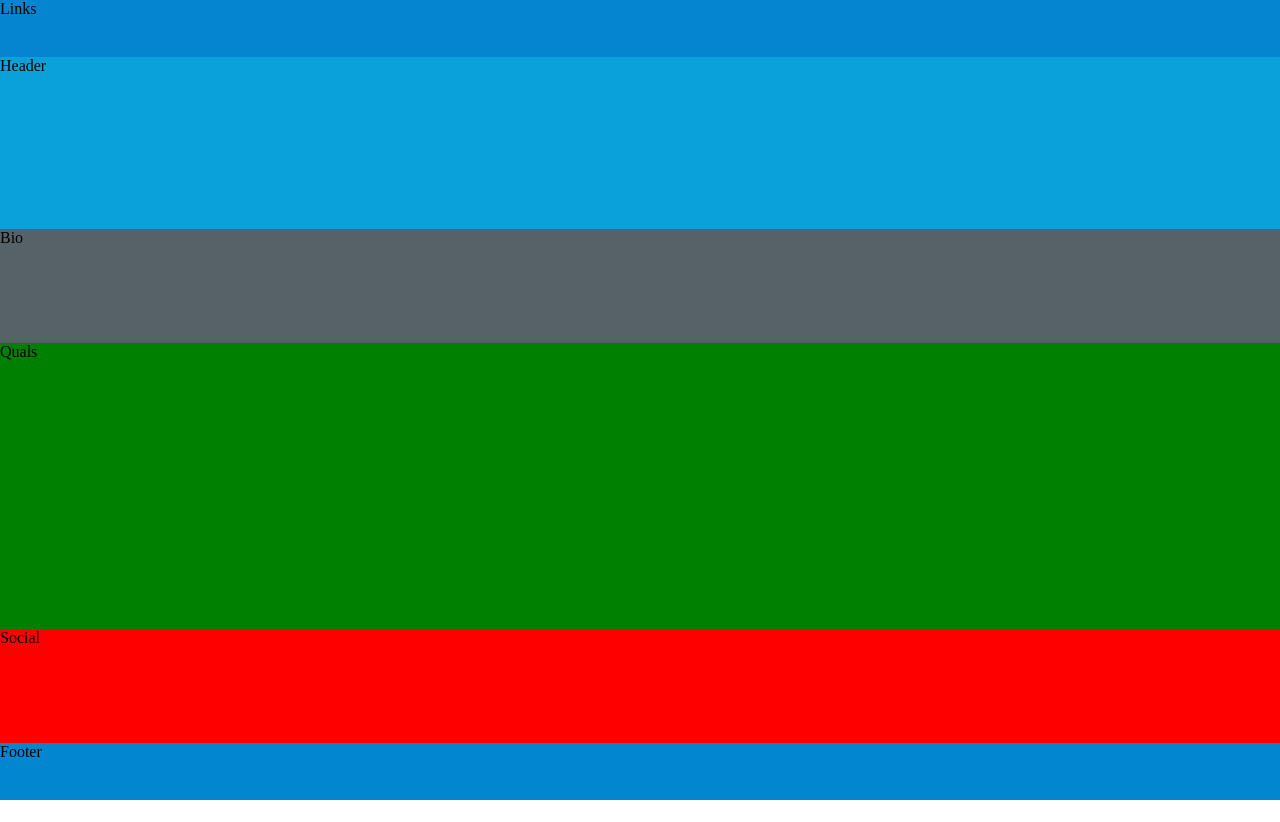
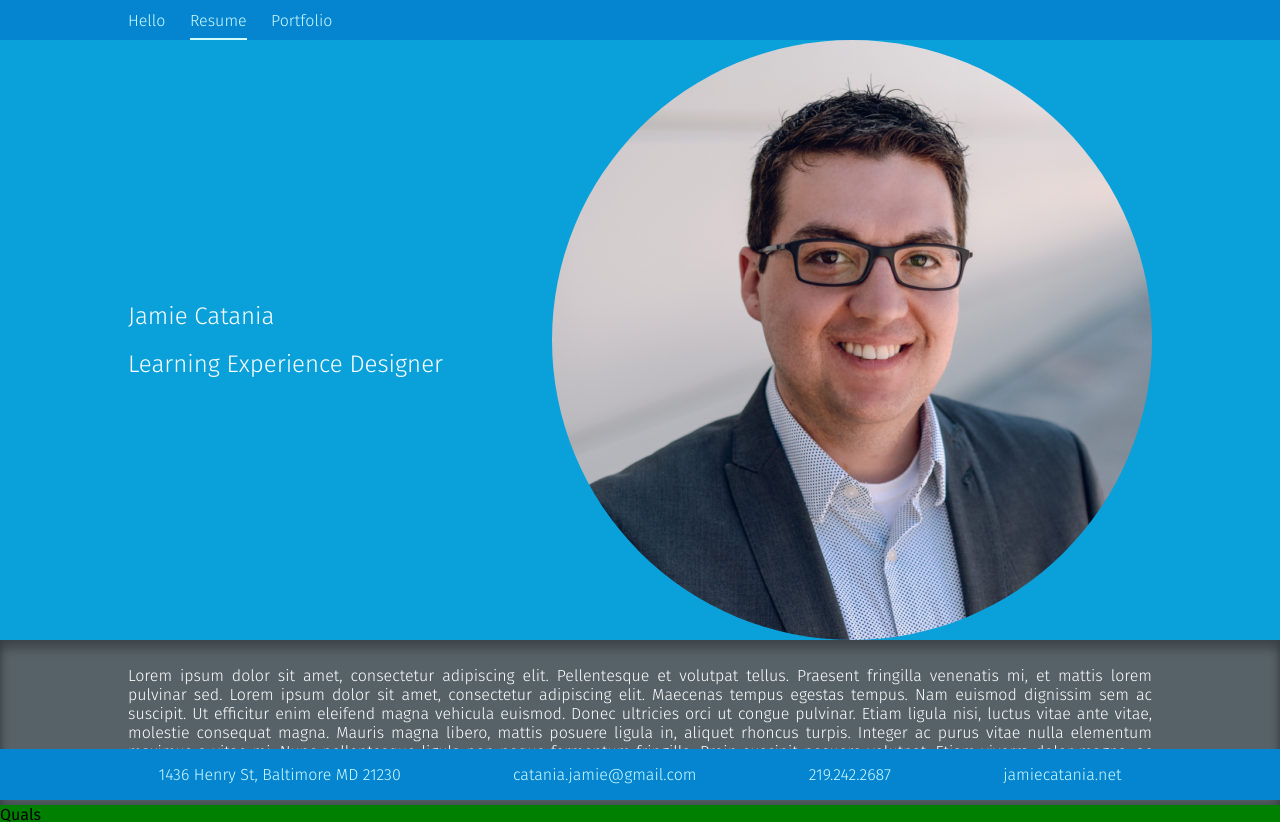
Before and after one commit to jamiecatania/resume, a plain HTML site: page index2.html in a window 1280 px wide. Shown: the top 822 px of the page. Before the commit the page ends 800 px from the top, so only its background shows below. Drawn offline with Linux system fonts and the light colour scheme.

Commit message:
First Commit

```diff
--- a/index2.html
+++ b/index2.html
@@ -8,23 +8,52 @@
 <body>
   <div class="main-content">
     <div class="nav-container">
-      Links
+      <div class="links">
+        <a href="#" class="link">Hello</a>
+        <a href="#" class="link current">Resume</a>
+        <a href="#" class="link">Portfolio</a>
       </div>
+    </div>
+    <section class="header">
       <div class="header-container">
-      Header
+        <div class="name">
+          <h1>Jamie Catania</h1>
+          <h2>Learning Experience Designer</h2>
         </div>
+        <div class="image">
+          <img src="./images/Catania_headshot_sq-300x300@2x.jpg" name="Headshot" />
+        </div>
+      </div>
+    </section>
     <div class="bio-container">
-      Bio
+      <p>
+        Lorem ipsum dolor sit amet, consectetur adipiscing elit. Pellentesque et volutpat tellus. Praesent fringilla venenatis mi, et mattis lorem pulvinar sed. Lorem ipsum dolor sit amet, consectetur adipiscing elit. Maecenas tempus egestas tempus. Nam euismod dignissim sem ac suscipit. Ut efficitur enim eleifend magna vehicula euismod. Donec ultricies orci ut congue pulvinar. Etiam ligula nisi, luctus vitae ante vitae, molestie consequat magna. Mauris magna libero, mattis posuere ligula in, aliquet rhoncus turpis. Integer ac purus vitae nulla elementum maximus a vitae mi. Nunc pellentesque ligula non neque fermentum fringilla. Proin suscipit posuere volutpat. Etiam viverra dolor magna, ac varius velit laoreet vel. Phasellus erat nunc, ullamcorper nec efficitur sed, viverra accumsan sem. Cras tincidunt vestibulum gravida.
+      </p>
     </div>
     <div class="quals-container">
       Quals
     </div>
+    <section class="social">
       <div class="social-container">
         Social
       </div>
+    </section>
+    <section class="footer">
       <div class="footer-container">
-      Footer
+        <p>
+          1436 Henry St, Baltimore MD 21230
+        </p>
+        <a href="mailto:catania.jamie@gmail.com">
+          catania.jamie@gmail.com
+        </a>
+        <p>
+          219.242.2687
+        </p>
+        <a href="http://www.jamiecatania.net">
+          jamiecatania.net
+        </a>
       </div>
+    </section>
   </div>
 </body>
 <footer></footer>
--- a/styles.css
+++ b/styles.css
@@ -36,9 +36,9 @@ p {
 	position: fixed;
 	width: 100%;
 	height: 40px;
-  background-color: #0585CF;
-  font-weight: lighter;
-  display: flex;
+    background-color: #0585CF;
+    font-weight: lighter;
+    display: flex;
 	align-items: center;
 	z-index: 100;
 }
--- a/styles2.css
+++ b/styles2.css
@@ -3,24 +3,193 @@ html, body, .main-content {
 	margin: 0px;
 }
 
+body {
+	font-family: 'Fira Sans', sans-serif;
+}
+
+h1 {
+	font-weight: lighter;
+}
+
+h2 {
+	font-weight: lighter;
+}
+
+h3 {
+	color: #0D89BD;
+	font-weight: lighter;
+}
+
+p {
+	font-weight: lighter;
+}
+
 .main-content {
-  display: flex;
-  flex-direction: column;
+	margin: 40px 0px;
+	display: flex;
+	height: 150vh;
+	flex-direction: column;
+}
+
+@media (max-width: 768px) {
+	.main-content {
+		height: 400vh;
+	}
+}
+
+.nav-container,
+.header-container,
+.bio-container {
+	color: #ffffff;
 }
 
 .nav-container {
-	flex: 1;
-  background-color: #0585CF;
+	position: fixed;
+	width: 100%;
+	height: 40px;
+	background-color: #0585CF;
+	font-weight: lighter;
+	display:flex;
+	align-items: center;
+	z-index: 100
+}
+
+.footer {
+	position: fixed;
+	width: 100%;
+	background-color: #0585CF;
+	font-weight: lighter;
+	z-index: 100;
+	left: 0;
+	bottom: 0;
+}
+
+.footer-container {
+	display: flex;
+	align-items: center;
+	margin-left: 8%;
+	margin-right: 8%;
+	justify-content: space-around;
+}
+
+@media (max-width: 768px) {
+	.footer-container {
+		line-height: 1em;
+		font-size: 10pt;
+		margin: 10px 0;
+		flex-direction: column;
+	}
+}
+
+.nav-container {
+	top: 0px;
+	left: 0px;
+}
+
+.links {
+	margin-left: 10%;
+}
+
+.nav-container a:link,
+.nav-container a:hover,
+.nav-container a:active,
+.nav-container a:visited {
+	color: #CFFCFF;
+	text-decoration: none;
+	margin: 30px 20px 30px 0px;
+	border-width: 0px 0px 1px 0px;
+}
+
+.nav-container a:hover,
+.nav-container a.current {
+	border-style: solid;
+	border-width: 0px 0px 2px 0px;
+	padding-bottom: 8px;
+}
+
+.nav-container a.current {
+
+}
+
+@media (max-width: 768px) {
+	.links {
+		margin: 0;
+	}
+
+	.nav-container {
+		justify-content: space-around;
+	}
+}
+
+.footer-container * {
+	flex: 1 1 50%%;
+	color: #CFFCFF;
+	text-decoration: none;
+}
+
+.header {
+	flex: .7;
+	background-color: #0AA1DA;
+	font-weight: 300;
 }
 
 .header-container {
-	flex: 3;
-  background-color: #0AA1DA;
+  	background-color: #0AA1DA;
+	display: flex;
+	align-items: center;
+	justify-content: space-between;
+}
+
+.header-container .name {
+	margin-left: 10%;
+}
+
+.header .image {
+	margin-right: 10%;
+	max-height: 8%;
+	width: auto;
+}
+
+.header .image > img {
+	height: 100%;
+	width: auto;
+	border-radius: 50%;
+}
+
+@media (max-width: 768px) {
+	.header-container {
+		flex-direction: column-reverse;
+		justify-content: center;
+		align-content: center;
+	}
+
+	.header-container .name {
+		margin: 0;
+		text-align: center;
+		flex: 1;
+	}
+
+	.header .image {
+		margin: 3%;
+		flex: 1;
+	}
+
+	.header .image > img {
+		width: 25%;
+		height: auto;
+		align-self: center;
+	}
 }
 
 .bio-container {
-	flex: 2;
-  background-color: #576268;
+	flex: 1.5;
+	background-color: #576268;
+	box-shadow: inset 0 10px 10px rgba(0,0,0,0.25), inset 0 -3px 10px rgba(0,0,0,0.25);
+	text-align: justify;
+}
+
+.bio-container p {
+	margin: 2% 10%;
 }
 
 .quals-container {
@@ -28,12 +197,12 @@ html, body, .main-content {
 	background-color: green;
 }
 
-.social-container {
+.social {
 	flex: 2;
-  background-color: red;
+	background-color: #0AA1DA;
 }
 
-.footer-container {
-	flex: 1;
-  background-color: #0286D0;
+.social-container {
+	display: flex;
+	margin: 0 10%;
 }
```
Also changed, not shown: 1 other file. Lines whose indentation alone changed are shown as unchanged.
